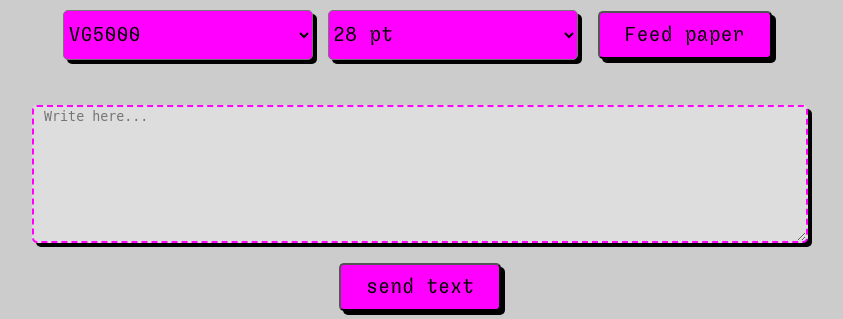
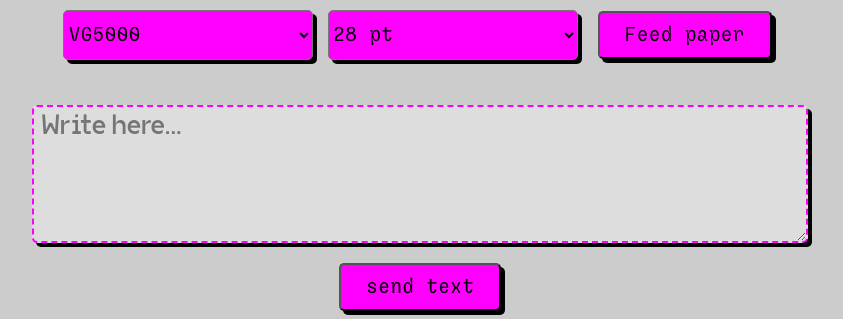
Before and after one commit to renaudgweb/CatPrinter_WebApp, a PHP site: page / in a window 1280 px wide. Shown: the part 160-479 px from the top of the page, without its empty margins (220-1063 px from the left). Run offline with PHP 8.4, Linux system fonts and the light colour scheme; some web fonts are replaced.

Commit message:
Update style.css

```diff
--- a/contents/css/style.css
+++ b/contents/css/style.css
@@ -67,7 +67,8 @@ section {
   flex-direction: column;
 }
 textarea {
-  /* font-family: "Sligoil", monospace; */
+  font-family: "VG5000-Regular_web.ttf", monospace;
+  font-size: 28px;
   min-width: 60vw;
   min-height: 130px;
   border-radius: 5px;
```
